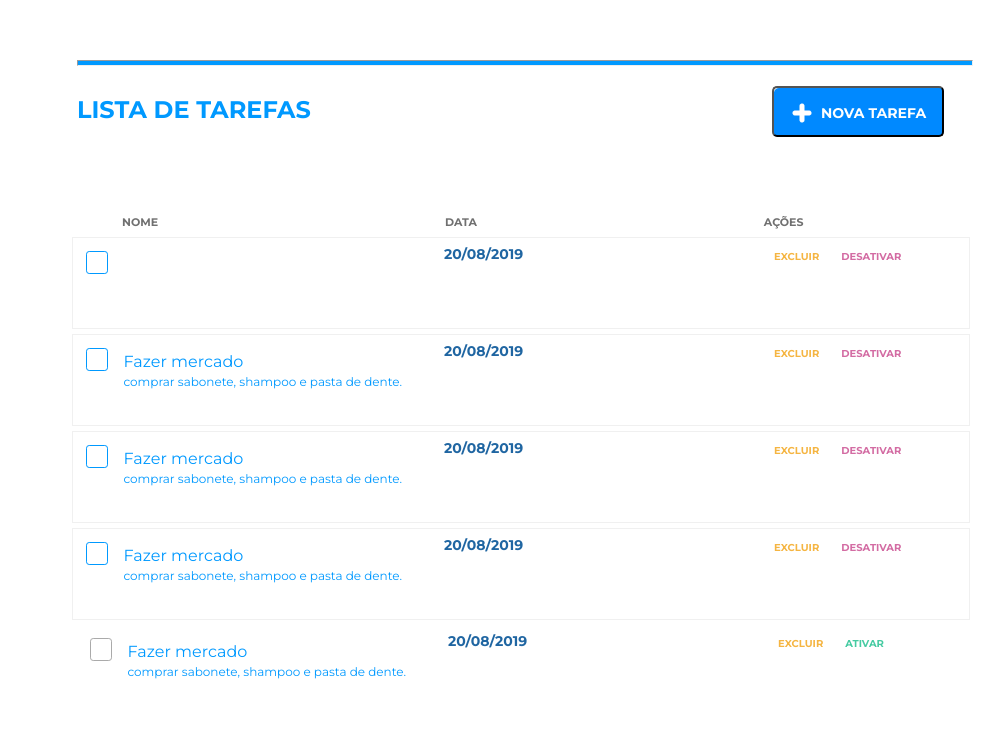
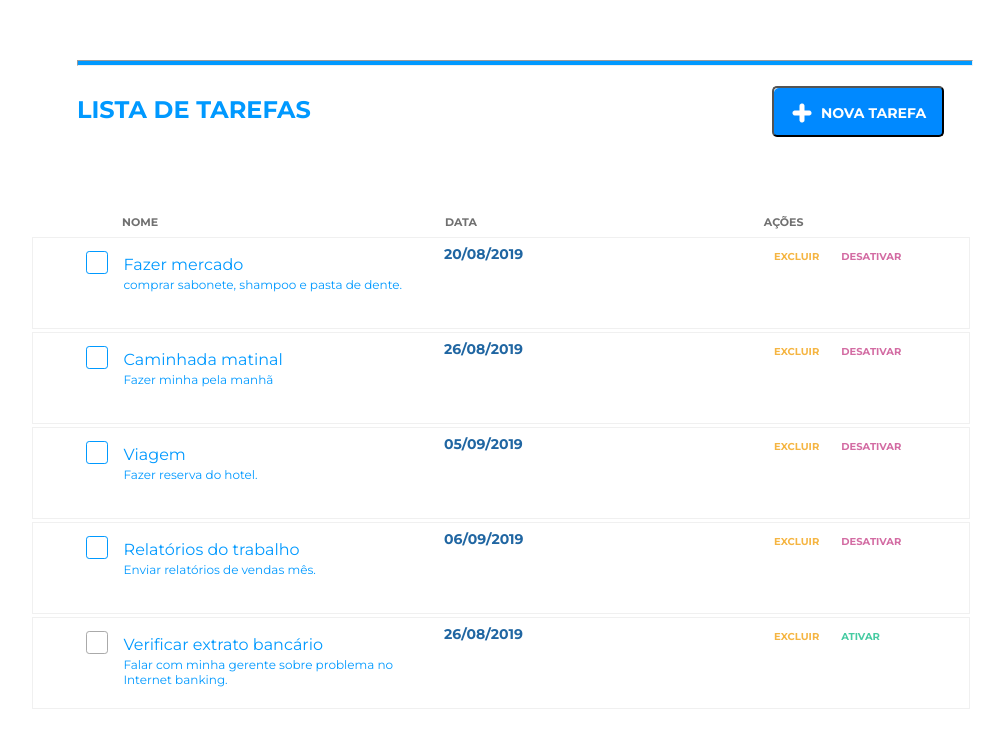
Before and after one commit to trev0ux/desafio-front-end, a plain HTML site: page index.html in a window 1280 px wide. Shown: the part 128-876 px from the top of the page, without its empty margins (135-1139 px from the left). Drawn offline with nearby package versions, Linux system fonts and the light colour scheme.

Commit message:
finalizando o projeto

```diff
--- a/css/styles.less
+++ b/css/styles.less
@@ -5,7 +5,7 @@
 @font-variant: small-caps;
 @float: left;
 
-//COLORS USED IN SYSTEM//
+//CORES DO SISTEMA//
 
 #colors {
   1: #FBFFFF;
@@ -28,7 +28,7 @@
   justify-content: center;
   align-items: center;
 
-  //BOTTON ADD TASK AND CALL MODAL //
+  //BOTÃO PARA ADICIONAR TAREFA E CHAMAR O MODAL //
 
   .button.button {
       position: absolute;
@@ -40,7 +40,7 @@
       background-image: url(../img/button.png);
   }
 
-  //DIV OF TITLE AND BUTTON//
+  //DIV DO TITULO E DO BOTÃO//
 
   .topo {
     height: 20%;
@@ -49,8 +49,6 @@
 
 
    // DIV BOX //
-
-
 
 .box {
   width: 70%;
@@ -66,14 +64,19 @@
   *zoom: 1;
   *display: inline;
 
-  //ARTICLE GENERAL OF ITENS OF LIST//
+  //LISTA//
+  ul{
+     list-style-type: none;
+  }
 
   .item {
-    margin: 3px 20px 5px -5px;
+    margin: 3px 0px 0px -45px;
     width: 100%;
     height: 15%;
     border: 0.1111px solid #F0F0F0;
   }
+
+  //NOME //
 
   .item-list-name {
     height: 50px;
@@ -82,6 +85,7 @@
     margin: 7px;
   }
 
+  //DATA//
   .item-list-date {
     height: 50px;
     width: 300px;
@@ -93,6 +97,7 @@
     font-size: 14px;
   }
 
+// AÇÕES //
   .item-list-button {
     height: 50px;
     width: 150px;
@@ -101,7 +106,7 @@
 
   }
 
-  // DIV OF DESIGNATIONS: NOME, DATA E AÇÕES //
+  // DIV DAS CARACTERISTICAS: NOME, DATA E AÇÕES //
   .filters {
     height: 1%;
     width: 100%;
@@ -120,7 +125,7 @@
   }
 
 
-  // ACTIONS DESACTIVE, ACTIVE AND DELETE //
+  // BOTÃO DE AÇÃO PARA ATIVAR, DELETAR E DESATIVAR TAREFA //
 
 
   button.desativar {
@@ -158,7 +163,7 @@
 }}
 
 
-//CHECKBOX AND LABEL
+//CHECKBOX E O LABEL//
 
 
 input[type=checkbox] + label {
@@ -170,6 +175,8 @@ input[type=checkbox] + label {
   font-weight: semi-bold;
   font-size: 16px;
   color: #colors[2];
+
+  //DESCRIÇÃO DE TAREFA
 
   .descricao {
     font-weight: regular;
@@ -198,9 +205,6 @@ input[type=checkbox] + label:before {
   transition: .2s;
 }
 
-input[type=checkbox] + label:active:before {
-  transform: scale(0);
-}
 
 input[type=checkbox]:checked + label:before {
   background-color: #colors[2];
@@ -221,7 +225,9 @@ input[type=checkbox]:checked:disabled + label:before {
 
 }
 
-//LINE
+
+
+//LINHA
 
 hr {
   height: 4px;
@@ -230,7 +236,7 @@ hr {
   top: 0;
 }
 
-//TITLES
+//TITULOS
 
 h2 {
   font-family: @font-family;
--- a/index.html
+++ b/index.html
@@ -27,74 +27,77 @@
         <span>data</span>
         <span>ações<span>
       </div>
-      <!-- ITEM E CHECKBOX -->
-      <main id="list1" class="item">
-        <article class="item-list-name">
-          <input type="checkbox" id="check1" name="item1" value="Fazer mercado" onclick="mudaDiv(this)">
-          <label for="check1">
-            <p id="descrição" class="descricao">
-        </article>
+      <!-- INICIO DA LISTA -->
+      <ul id="list1" class="item">
+        <li class="item-list-name">
+          <input type="checkbox" id="check1" name="item1" value="Fazer mercado" onclick="selectDiv(this)">
+          <label for="check1">Fazer mercado
+            <p id="descrição" class="descricao">comprar sabonete, shampoo e pasta de dente.</p>
+        </li>
         <!-- DATA -->
-        <article id="data" class="item-list-date"><a>20/08/2019</a></article>
-        <article class="item-list-button">
+        <li id="data" class="item-list-date"><a>20/08/2019</a></li>
+        <li class="item-list-button">
           <!-- AÇÕES -->
           <button name="button" class="excluir" onclick="excluir(list1)">excluir</button><button name="button-cancel" class="desativar" onclick="desativar(this)">desativar</button>
-        </article>
-      </main>
+        </li>
+      </ul>
       <!-- ITEM 2 -->
-      <main id="list" class="item">
-        <article class="item-list-name">
-          <input type="checkbox" id="check2" name="item1" value="Fazer mercado" onclick="mudaDiv(list)">
-          <label for="check2">Fazer mercado
-            <p id="descrição" class="descricao">comprar sabonete, shampoo e pasta de dente.</p>
+      <ul id="list" class="item">
+        <li class="item-list-name">
+          <input type="checkbox" id="check2" name="item1" value="Fazer mercado">
+          <label for="check2">Caminhada matinal
+            <p id="descrição" class="descricao">Fazer minha pela manhã</p>
           </label>
-        </article>
-        <article id="data" class="item-list-date"><a>20/08/2019</a></article>
-        <article class="item-list-button">
+        </li>
+        <li id="data" class="item-list-date"><a>26/08/2019</a></li>
+        <li class="item-list-button">
+          <button name="button" class="excluir">excluir</button><button name="button" class="desativar" onclick="desativar(as)">desativar</button>
+        </li>
+      </ul>
+      <!-- ITEM 3 -->
+      <ul id="list" class="item">
+        <li class="item-list-name">
+          <input type="checkbox" id="check3" name="item1" value="Fazer mercado" onclick="mudaDiv(aa)">
+          <label for="check3">Viagem
+            <p id="descrição" class="descricao">Fazer reserva do hotel.</p>
+          </label>
+        </li>
+        <li id="data" class="item-list-date"><a>05/09/2019</a></li>
+        <li class="item-list-button">
           <button name="button" class="excluir">excluir</button><button name="button" class="desativar">desativar</button>
-        </article>
-      </main>
-      <!-- ITEM 3 -->
-      <main id="list" class="item">
-        <article class="item-list-name">
-          <input type="checkbox" id="check3" name="item1" value="Fazer mercado" onclick="mudaDiv(this2)">
-          <label for="check3">Fazer mercado
-            <p id="descrição" class="descricao">comprar sabonete, shampoo e pasta de dente.</p>
+        </li>
+      </ul>
+      <!-- ITEM 4 -->
+      <ul id="list" class="item">
+        <li class="item-list-name">
+          <input type="checkbox" id="check4" name="item1" value="" onclick="mudaDiv(ab)">
+          <label for="check4">Relatórios do trabalho
+            <p id="descrição" class="descricao">Enviar relatórios de vendas mês.</p>
           </label>
-        </article>
-        <article id="data" class="item-list-date"><a>20/08/2019</a></article>
-        <article class="item-list-button">
-          <button name="button" class="excluir">excluir</button><button name="button" class="desativar">desativar</button>
-        </article>
-      </main>
-      <!-- ITEM 4 -->
-      <main id="list" class="item">
-        <article class="item-list-name">
-          <input type="checkbox" id="check4" name="item1" value="Fazer mercado" onclick="mudaDiv(this3)">
-          <label for="check4">Fazer mercado
-            <p id="descrição" class="descricao">comprar sabonete, shampoo e pasta de dente.</p>
+        </li>
+        <li id="data" class="item-list-date"><a>06/09/2019</a></li>
+        <li class="item-list-button">
+          <button name="button" class="excluir">excluir</button><button name="button" class="desativar" onclick="desativar(this)">desativar</button>
+        </li>
+      </ul>
+      <!--ITEM 5  -->
+      <ul id="list" class="item">
+        <li class="item-list-name">
+          <input type="checkbox" id="check5" name="item5" value="" disabled>
+          <label for="check5">Verificar extrato bancário
+            <p id="descrição" class="descricao">Falar com minha gerente sobre problema no Internet banking.</p>
           </label>
-        </article>
-        <article id="data" class="item-list-date"><a>20/08/2019</a></article>
-        <article class="item-list-button">
-          <button name="button" class="excluir">excluir</button><button name="button" class="desativar">desativar</button>
-        </article>
-      </main>
-      <!--ITEM 5  -->
-      <main id="list" class="item5">
-        <article class="item-list-name">
-          <input type="checkbox" id="check5" name="item5" value="Fazer mercado" onclick="disabled(this)" disabled>
-          <label for="check5">Fazer mercado
-            <p id="descrição" class="descricao">comprar sabonete, shampoo e pasta de dente.</p>
-          </label>
-        </article>
-        <article id="data" class="item-list-date"><a>20/08/2019</a></article>
-        <article class="item-list-button">
-          <button name="button" class="excluir">excluir</button><button name="button" class="ativar">ativar</button>
-        </article>
-      </main>
+        </li>
+        <li id="data" class="item-list-date"><a>26/08/2019</a></li>
+        <li class="item-list-button">
+          <button name="button" class="excluir">excluir</button><button name="button" class="ativar" onclick="ativar(this)">ativar</button>
+        </li>
+      </ul>
     </div>
   </div>
+
+
+
   <!-- Modal Section -->
   <div class="bg-modal">
     <div class="modal-contents">
@@ -116,4 +119,5 @@
     </div>
   </div>
 </body>
+
 </html>
--- a/js/events.js
+++ b/js/events.js
@@ -1,9 +1,12 @@
-function mudaDiv(el) {
+//marcar div ao selecionar checkbox //
+
+function selectDiv(el) {
   document.getElementsByClassName("item")[0].style.backgroundColor = el.checked ? "#FBFFFF" : "";
   document.getElementsByClassName("item")[0].style.border = el.checked ? "0.1111px solid #F0F0F0" : "";
 
 }
 
+//excluir div ou tarefa completa //
 
 function excluir(el) {
   var display = document.getElementById("list1").style.display;
@@ -13,7 +16,7 @@ function excluir(el) {
     document.getElementById("list1").style.display = 'none';
 }
 
-
+//abrir modal//
 
 function abrirModal(el) {
   document.getElementById('button').addEventListener("click", function() {
@@ -21,16 +24,21 @@ function abrirModal(el) {
   });
 }
 
+//fechar modal //
+
 function fecharModal(el) {
   document.querySelector('.close').addEventListener("click", function() {
     document.querySelector('.bg-modal').style.display = "none";
   });
 }
 
+//desabilitar checkbox
+
 function desativar(el){
-//  document.getElementsByName('button-cancel').addEventListener.("click", function(){
-//    document.getElementsByClassName("item")el.style.backgroundColor = "#707070";
-//    document.getElementsByClassName("item")el.style.opacity = "1";
+  document.getElementById('check1').disabled = true;
+}
+//ativar o checkbox//
 
-//  })
-//}
+function ativar(el) {
+  document.getElementById('check5').disabled = false;
+}
```
Also changed, not shown: js/load.js (deleted, +0 -16 lines), package.json (deleted, +0 -20 lines), css/styles-dist-dist.css, css/styles-dist.css, css/styles.css, 1 other file.
